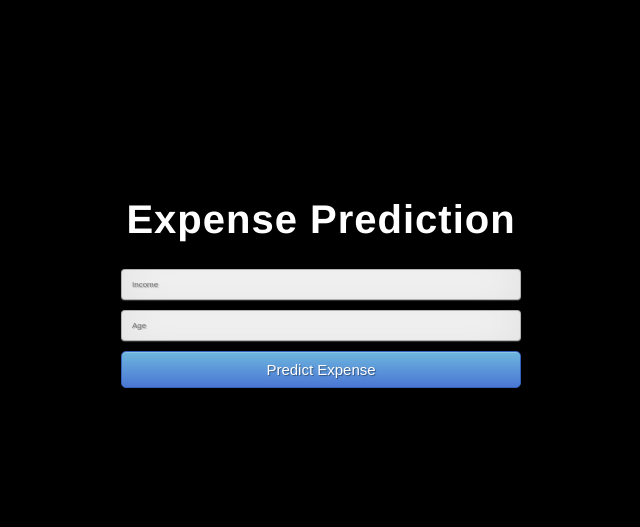
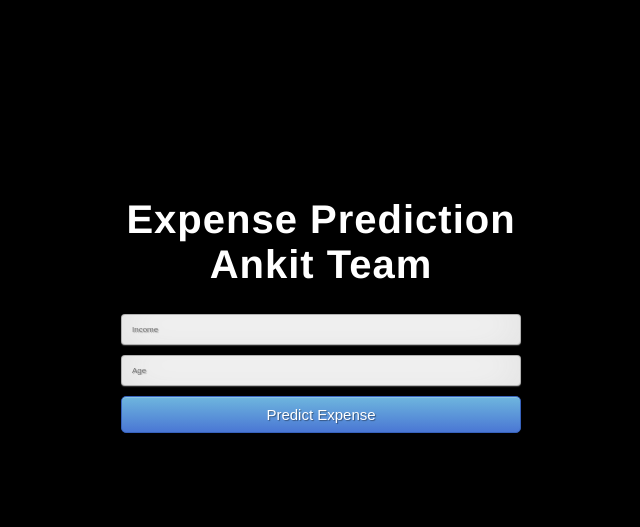
Before and after one commit to Akshayhan17/DE, a Flask app: page / in a window 1280 px wide. Shown: the top 527 px of the page, without its empty margins (369-1009 px from the left). Run offline with Flask 2, Linux system fonts and the light colour scheme; parts of the project's set-up code (start-up, migrations or seed data) failed here and were passed over.

Commit message:
Update index.html
done the changes

```diff
--- a/templates/index.html
+++ b/templates/index.html
@@ -13,7 +13,7 @@
 
 <body style="background: #000;">
  <div class="login">
-	<h1>Expense Prediction</h1>
+	<h1>Expense Prediction Ankit Team</h1>
 
      <!-- Main Input For Receiving Query to our ML -->
     <form action="{{ url_for('predict')}}"method="post">
```
